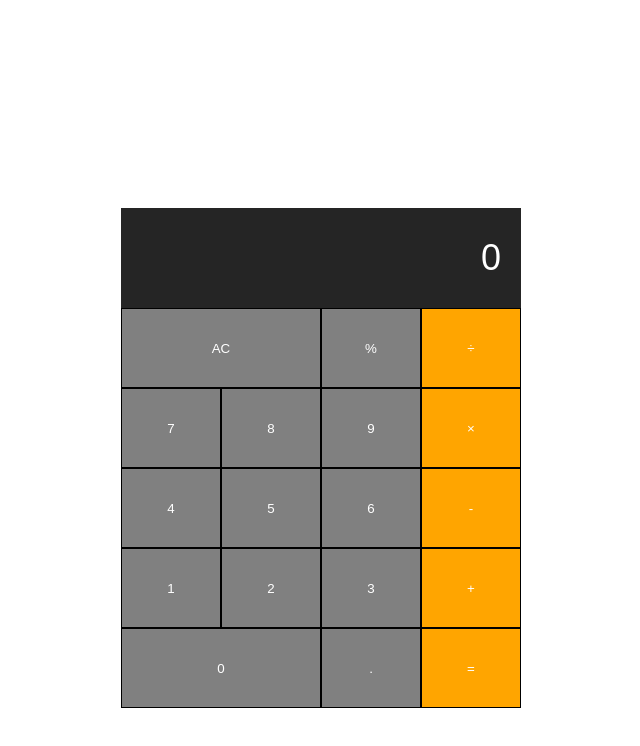
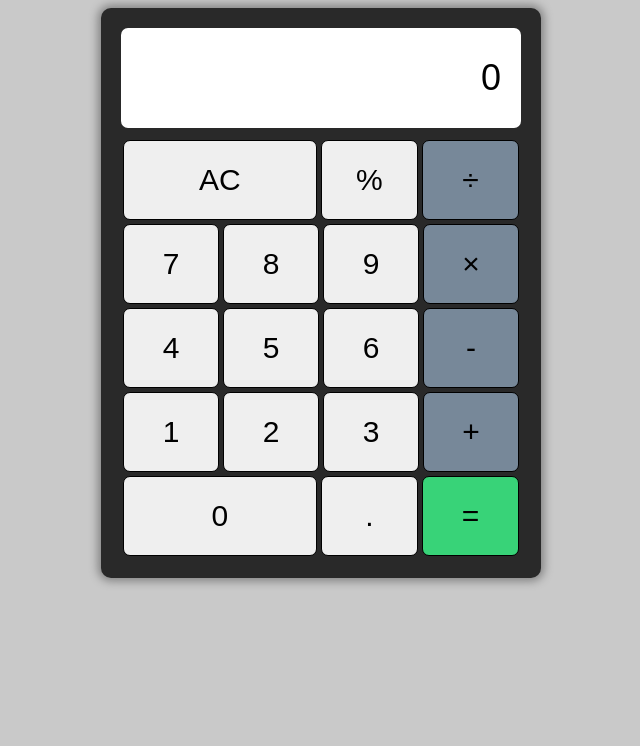
Before and after one commit to fitraari/kalkulator, a plain HTML site: page index.html in a window 1280 px wide. Both pictures are taken after a click on the button "AC". Shown: the whole page, without its empty margins (319-959 px from the left). Drawn offline with Linux system fonts and the light colour scheme.

Commit message:
add project version 1.2

```diff
--- a/index.html
+++ b/index.html
@@ -1,12 +1,11 @@
 <!DOCTYPE html>
 <html lang="en">
-
   <head>
-    <meta charset="UTF-8">
-    <meta http-equiv="X-UA-Compatible" content="IE=edge">
-    <meta name="viewport" content="width=device-width, initial-scale=1.0">
+    <meta charset="UTF-8" />
+    <meta http-equiv="X-UA-Compatible" content="IE=edge" />
+    <meta name="viewport" content="width=device-width, initial-scale=1.0" />
     <title>Kalkulator</title>
-    <link rel="stylesheet" href="stylesheet.css">
+    <link rel="stylesheet" href="stylesheet.css" />
   </head>
 
   <body>
@@ -15,7 +14,7 @@
       <div class="calculator-keys">
         <div class="row">
           <button class="all-clear">AC</button>
-                <button class="percentage">%</button>
+          <button class="percentage" value="%">%</button>
           <button class="operator" value="/">&divide;</button>
         </div>
         <div class="row">
@@ -43,7 +42,7 @@
         </div>
       </div>
     </div>
+
     <script type="text/javascript" src="script.js"></script>
   </body>
-
 </html>
--- a/script.js
+++ b/script.js
@@ -1,27 +1,20 @@
 // Default variable
-
 let prevNumber = "";
 let calculationOperator = "";
 let currentNumber = "0";
 
-
 // Calculator-screen
-
 const calculatorScreen = document.querySelector(".calculator-screen");
 
-const updateScreen = (number) => {
-    calculatorScreen.value = number;
+function updateScreen(number) {
+  return (calculatorScreen.value = number);
 }
 
-
 // Number
-
-const inputNumber = (number) => {
-    if (currentNumber === "0") {
-        currentNumber = number;
-    } else {
-        currentNumber += number;
-    }
+function inputNumber(number) {
+  return currentNumber === "0"
+    ? (currentNumber = number)
+    : (currentNumber += number);
 }
 
 const numbers = document.querySelectorAll(".number");
@@ -33,7 +26,6 @@ numbers.forEach((number) => {
   });
 });
 
-
 // Operator
 
 const inputOperator = (operator) => {
@@ -42,7 +34,7 @@ const inputOperator = (operator) => {
   }
   calculationOperator = operator;
   currentNumber = "0";
-}
+};
 
 const operators = document.querySelectorAll(".operator");
 
@@ -57,7 +49,7 @@ const calculate = () => {
   switch (calculationOperator) {
     case "+":
       result = parseFloat(prevNumber) + parseFloat(currentNumber);
-            break
+      break;
     case "-":
       result = prevNumber - currentNumber;
       break;
@@ -72,8 +64,7 @@ const calculate = () => {
   }
   currentNumber = result;
   calculationOperator = "";
-}
-
+};
 
 // Equal-sign
 
@@ -84,14 +75,13 @@ equalSign.addEventListener("click", () => {
   updateScreen(currentNumber);
 });
 
-
 // Clear-button
 
 const clearAll = () => {
   prevNumber = "";
   calculationOperator = "";
   currentNumber = "0";
-}
+};
 
 const clearBtn = document.querySelector(".all-clear");
 
@@ -100,7 +90,6 @@ clearBtn.addEventListener("click", () => {
   updateScreen(currentNumber);
 });
 
-
 // Decimal
 
 inputDecimal = (dot) => {
@@ -108,7 +97,7 @@ inputDecimal = (dot) => {
     return;
   }
   currentNumber += dot;
-}
+};
 
 const decimal = document.querySelector(".decimal");
 
@@ -116,3 +105,11 @@ decimal.addEventListener("click", (event) => {
   inputDecimal(event.target.value);
   updateScreen(currentNumber);
 });
+
+// Percentage
+
+// const percent = document.querySelector(".percentage");
+
+// percent.addEventListener("click", () => {
+//     console.log("percent button pressed");
+// });
--- a/stylesheet.css
+++ b/stylesheet.css
@@ -1,20 +1,33 @@
+html {
+  background-color: rgb(201, 201, 201);
+}
+
+.heading {
+  text-align: center;
+}
+
 .calculator {
   text-align: center;
   margin: 0 auto;
-    padding-top: 200px;
   width: 400px;
+  background-color: rgb(41, 41, 41);
+  padding: 20px;
+  border-radius: 10px;
+  box-shadow: 0px 0px 10px 3px grey;
 }
 
 .calculator-screen {
   width: 100%;
   height: 100px;
-    background-color: #252525;
-    color: #fff;
+  background-color: white;
+  color: black;
   text-align: right;
   font-size: 36px;
   border: none;
   padding: 0 20px;
   box-sizing: border-box;
+  border-radius: 7px;
+  margin-bottom: 10px;
 }
 
 .calculator-keys {
@@ -27,27 +40,36 @@
 
 button {
   height: 80px;
-    background-color: gray;
   border: 1px solid black;
-    color: #fff;
+  color: #000;
   width: 25%;
   outline: none;
+  font-size: 30px;
+  border-radius: 7px;
+  margin: 2px;
+}
+
+button:hover {
+  background-color: lightgray;
+}
+
+.operator {
+  background-color: lightslategray;
+}
+
+.operator:hover {
+  background-color: rgb(149, 171, 192);
+}
+
+.equal-sign {
+  background-color: rgb(56, 211, 120);
+}
+
+.equal-sign:hover {
+  background-color: rgb(68, 247, 143);
 }
 
 .all-clear,
 .zero-btn {
   width: 50%;
 }
-
-.operator,
-.equal-sign {
-    background-color: orange;
-}
-
-button:hover {
-    background-color: darkgray;
-}
-
-.operator:hover {
-    background-color: darkorange;
-}
```
Lines whose indentation alone changed are shown as unchanged.
